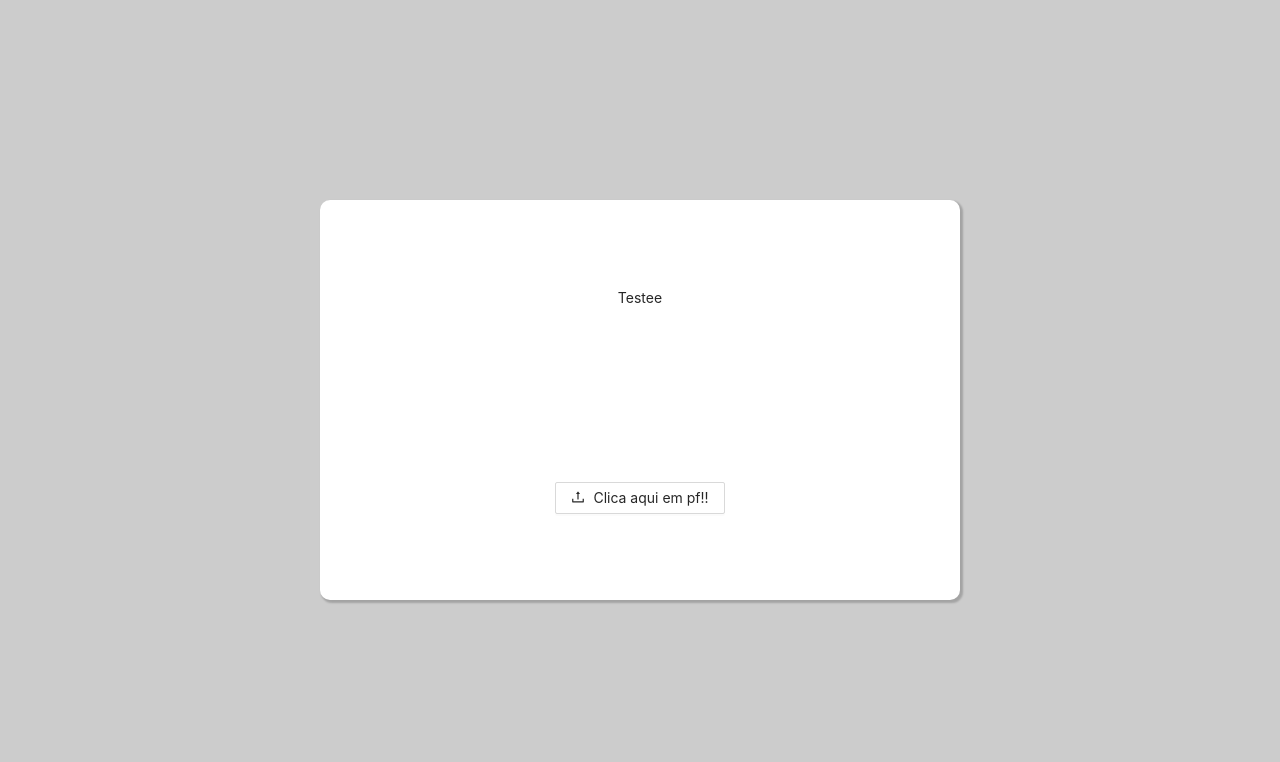
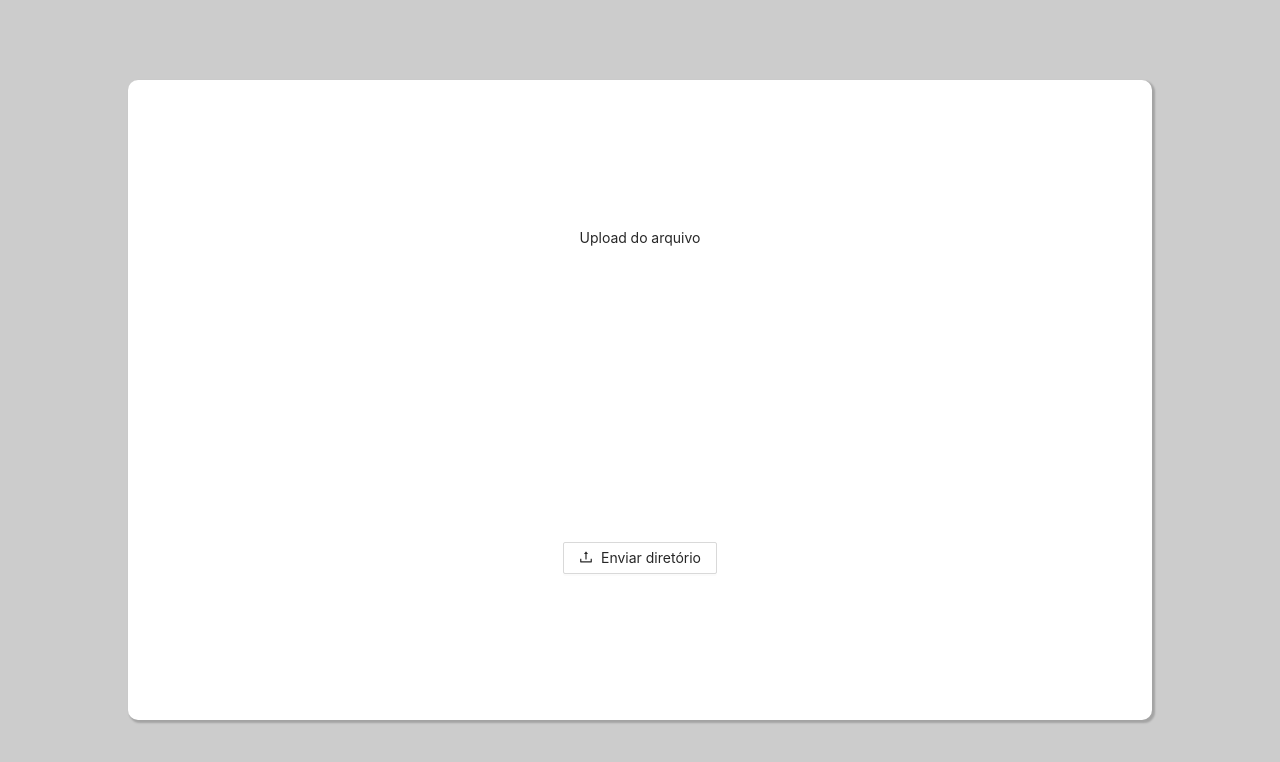
Before and after one commit to viniciusscala/neuranella-client, a React (Create React App) app: page / in a window 1280 px wide. Shown: the top 762 px of the page. Built offline with nearby package versions, Linux system fonts and the light colour scheme.

Commit message:
Adds action to uploader

```diff
--- a/src/views/ViewBoilerplate/index.tsx
+++ b/src/views/ViewBoilerplate/index.tsx
@@ -8,10 +8,10 @@ function ViewBoilerplate(): ReactElement {
     <Container>
       <Card>
         <header>
-          Testee
+          Upload do arquivo
         </header>
-        <Upload>
-          <Button icon={<UploadOutlined />}>Clica aqui em pf!!</Button>
+        <Upload action="http://127.0.0.1:8000/files" directory>
+          <Button icon={<UploadOutlined />}>Enviar diretório</Button>
         </Upload>
       </Card>
     </Container>
--- a/src/views/ViewBoilerplate/styles.ts
+++ b/src/views/ViewBoilerplate/styles.ts
@@ -12,8 +12,8 @@ export const Container = styled.section`
 export const Card = styled.div`
   background-color: white;
   border-radius: 10px;
-  height: 50vh;
-  width: 50vw;
+  height: 80vh;
+  width: 80vw;
   display: flex;
   flex-direction: column;
   justify-content: space-around;
```
Also changed, not shown: 14 other files (tests, documents, lock files or other folders).
